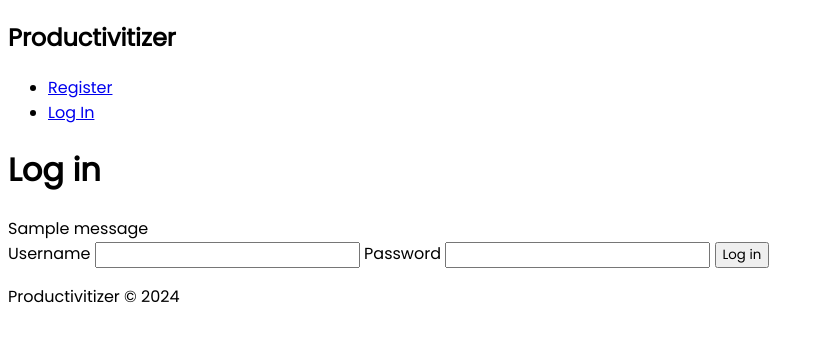
After one commit to SagidanovBakhtiyar/productivitizer, a Flask app: template productivitizer/templates/auth/login.html in a window 1280 px wide. The commit adds this page. Shown: the top 342 px of the page, without its empty margins (0-823 px from the left). Run offline with Flask 3, Linux system fonts and the light colour scheme; the template is opened without the code that fills it, so the values that code supplies are empty; one stand-in notice (Sample message) is shown.

Commit message:
auth html's done

```diff
--- a/productivitizer/__init__.py
+++ b/productivitizer/__init__.py
@@ -36,6 +36,11 @@ def create_app(test_config=None):
 
     # Importing auth blueprint
     from . import auth
-    app.register_blueprint
+    app.register_blueprint(auth.bp)
+
+
+    # Importing pomodoro blueprint
+    # from . import pomodoro
+    # app.register_blueprint(pomodoro.bp)
 
     return app
--- a/productivitizer/static/css/style.css
+++ b/productivitizer/static/css/style.css
@@ -1,3 +1,3 @@
-.css-selector {
-    font-family: 'Poppins', serif;
-    }
+* {
+    font-family: 'Poppins', sans-serif;
+}
--- /dev/null
+++ b/productivitizer/templates/auth/login.html
@@ -0,0 +1,16 @@
+{% extends 'base.html' %}
+
+{% block title %}
+    {% block header %}Log in{% endblock %}
+{% endblock %}
+
+
+{% block main %}
+    <form method="post">
+        <label for="username">Username</label>
+        <input name="username" id="username" required>
+        <label for="password">Password</label>
+        <input type="password" name="password" id="password" required>
+        <button type="submit">Log in</button>
+    </form>
+{% endblock %}
--- a/productivitizer/templates/base.html
+++ b/productivitizer/templates/base.html
@@ -21,17 +21,20 @@
             <h1>Productivitizer</h1>
             <ul>
                 {% if g.user %}
-                    <li>{{ g.user['username'] }}</li>
-                    <li><a href="{{ url_for('auth.logout') }}">Log Out</a></li>
+                    <li>{{ g.user['username'] }}
+                    <li><a href="{{ url_for('auth.logout') }}">Log Out</a>
                 {% else %}
-                    <li><a href="{{ url_for('auth.register') }}">Register</a></li>
-                    <li><a href="{{ url_for('auth.login') }}">Log In</a></li>
+                    <li><a href="{{ url_for('auth.register') }}">Register</a>
+                    <li><a href="{{ url_for('auth.login') }}">Log In</a>
                 {% endif %}
             </ul>
         </nav>
 
         <header>
-            {% block header %}{% endblock %}
+            <h1>{% block header %}{% endblock %}</h1>
+            {% for message in get_flashed_messages() %}
+            <div class="flash">{{ message }}</div>
+            {% endfor %}
         </header>
 
         <main>
```
Also changed, not shown: productivitizer/templates/auth/register.html (added, +16 -0 lines), productivitizer/templates/kanban.html (deleted), productivitizer/templates/pomodoro.html (deleted), productivitizer/templates/tracker.html (deleted).
